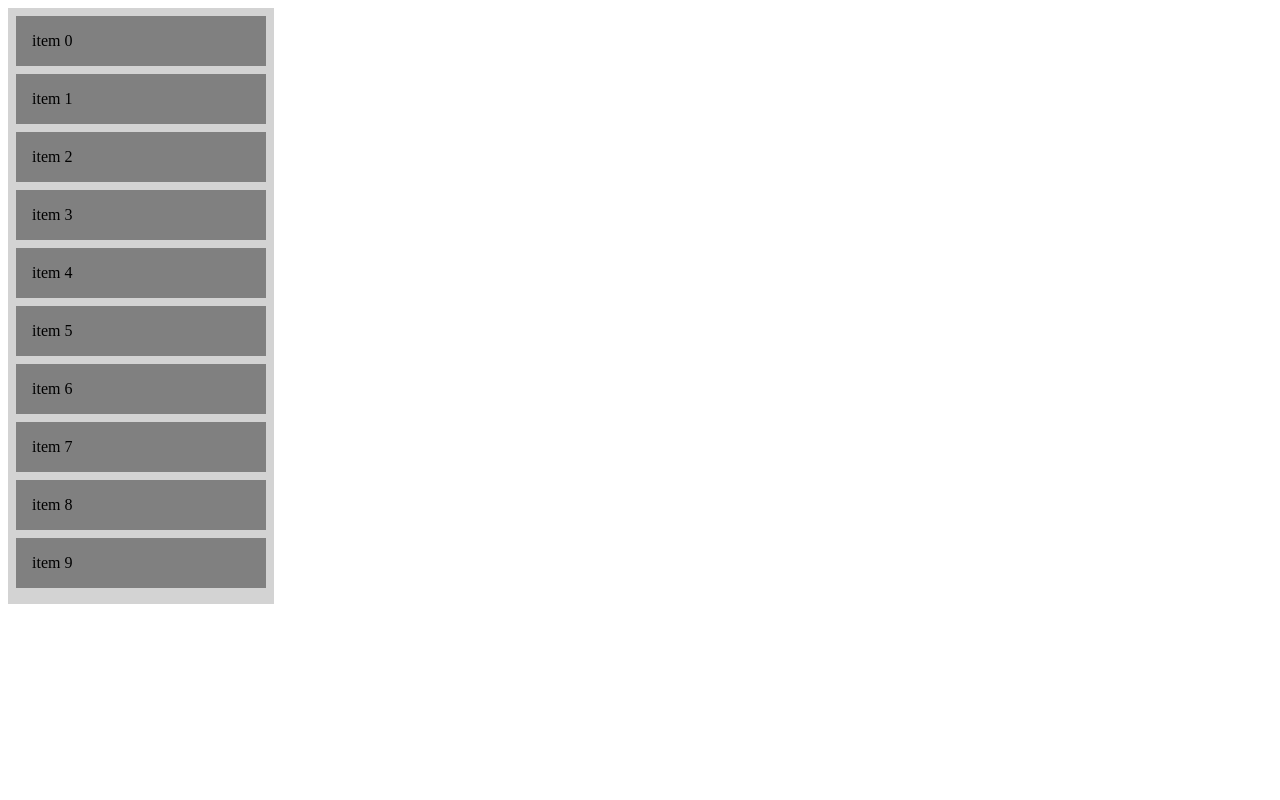
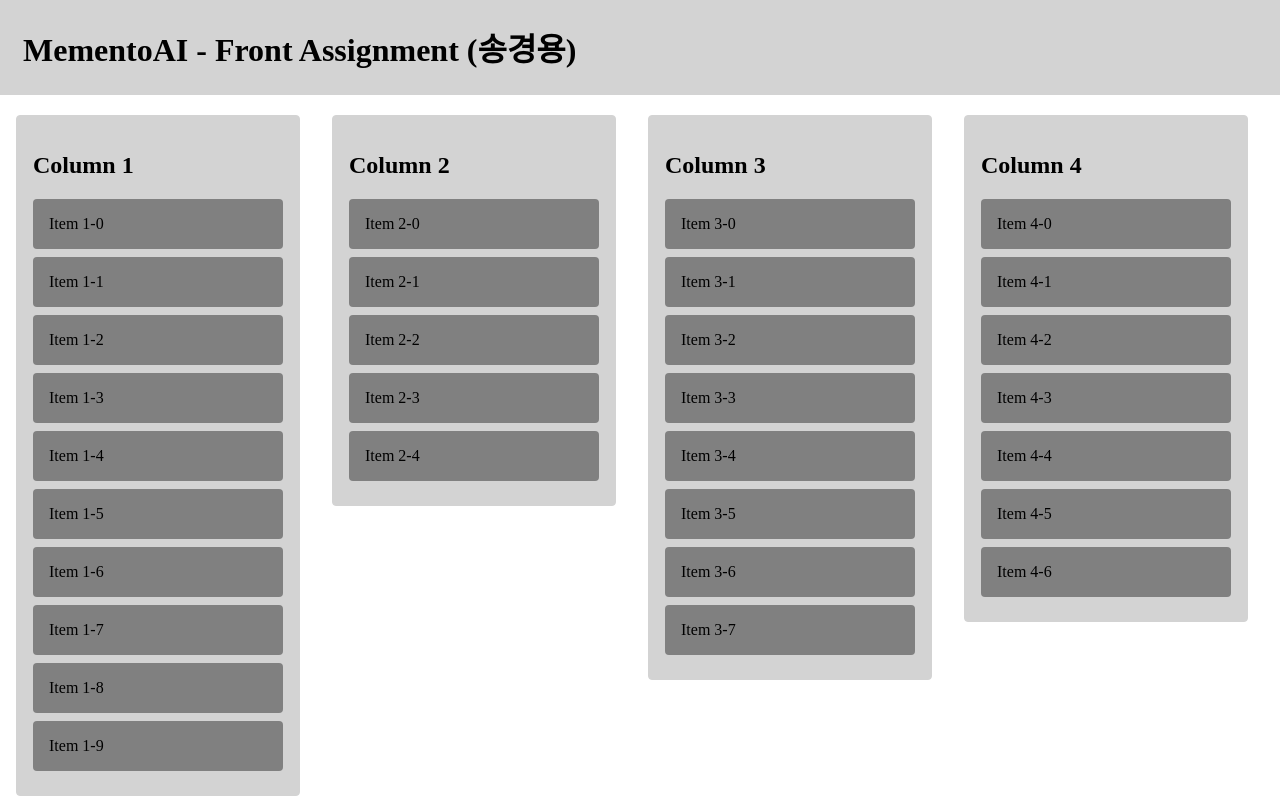
Before and after one commit to strongsongky/MementoAI-frontend, a React app: page / in a window 1280 px wide. Built offline with nearby package versions, Linux system fonts and the light colour scheme.

Commit message:
feat: Added multiple columns

```diff
--- a/src/App.css
+++ b/src/App.css
@@ -0,0 +1,45 @@
+body {
+  margin: 0;
+  padding: 0;
+}
+
+.header {
+  background-color: lightgrey;
+  padding: 3px;
+  margin-bottom: 20;
+}
+
+.header h1 {
+  padding-left: 20px;
+}
+
+.columns {
+  display: flex;
+  align-items: flex-start;
+}
+
+.column {
+  margin: 0 16px;
+  padding: 16px;
+  border: 1px solid lightgrey;
+  border-radius: 4px;
+  width: 250px;
+  background-color: lightgrey;
+}
+
+.column.dragging-over {
+  background-color: lightblue;
+}
+
+.item {
+  user-select: none;
+  padding: 16px;
+  margin-bottom: 8px;
+  background-color: grey;
+  border-radius: 4px;
+  cursor: pointer;
+}
+
+.item.dragging {
+  background-color: lightgreen;
+}
--- a/src/App.js
+++ b/src/App.js
@@ -0,0 +1,137 @@
+import React, { useState, useCallback } from "react";
+import ReactDOM from "react-dom";
+import { DragDropContext, Droppable, Draggable } from "react-beautiful-dnd";
+import "./App.css";
+
+const initialColumns = {
+  ["column-1"]: {
+    id: "column-1",
+    title: "Column 1",
+    items: Array.from({ length: 10 }, (v, k) => ({
+      id: `item-1-${k}`,
+      content: `Item 1-${k}`,
+    })),
+  },
+  ["column-2"]: {
+    id: "column-2",
+    title: "Column 2",
+    items: Array.from({ length: 5 }, (v, k) => ({
+      id: `item-2-${k}`,
+      content: `Item 2-${k}`,
+    })),
+  },
+  ["column-3"]: {
+    id: "column-3",
+    title: "Column 3",
+    items: Array.from({ length: 8 }, (v, k) => ({
+      id: `item-3-${k}`,
+      content: `Item 3-${k}`,
+    })),
+  },
+  ["column-4"]: {
+    id: "column-4",
+    title: "Column 4",
+    items: Array.from({ length: 7 }, (v, k) => ({
+      id: `item-4-${k}`,
+      content: `Item 4-${k}`,
+    })),
+  },
+};
+
+function App() {
+  const [columns, setColumns] = useState(initialColumns);
+
+  const reorder = (list, startIndex, endIndex) => {
+    const result = Array.from(list);
+    const [removed] = result.splice(startIndex, 1);
+    result.splice(endIndex, 0, removed);
+    return result;
+  };
+
+  const onDragEnd = useCallback(
+    (result) => {
+      const { source, destination } = result;
+
+      if (!destination) {
+        return;
+      }
+
+      const sourceColumn = columns[source.droppableId];
+      const destColumn = columns[destination.droppableId];
+
+      if (sourceColumn === destColumn) {
+        const newItems = reorder(
+          sourceColumn.items,
+          source.index,
+          destination.index
+        );
+        const newColumn = { ...sourceColumn, items: newItems };
+        setColumns((prev) => ({ ...prev, [newColumn.id]: newColumn }));
+      } else {
+        const sourceItems = Array.from(sourceColumn.items);
+        const [removed] = sourceItems.splice(source.index, 1);
+        const destItems = Array.from(destColumn.items);
+        destItems.splice(destination.index, 0, removed);
+        setColumns((prev) => ({
+          ...prev,
+          [sourceColumn.id]: { ...sourceColumn, items: sourceItems },
+          [destColumn.id]: { ...destColumn, items: destItems },
+        }));
+      }
+    },
+    [columns]
+  );
+
+  return (
+    <div className="app">
+      <header className="header">
+        <h1>MementoAI - Front Assignment (송경용)</h1>
+      </header>
+      <DragDropContext onDragEnd={onDragEnd}>
+        <div className="columns">
+          {Object.values(columns).map((column) => (
+            <Droppable key={column.id} droppableId={column.id}>
+              {(provided, snapshot) => (
+                <div
+                  {...provided.droppableProps}
+                  ref={provided.innerRef}
+                  className={`column ${
+                    snapshot.isDraggingOver ? "dragging-over" : ""
+                  }`}
+                >
+                  <h2>{column.title}</h2>
+                  {column.items.map((item, index) => (
+                    <Draggable
+                      key={item.id}
+                      draggableId={item.id}
+                      index={index}
+                    >
+                      {(provided, snapshot) => (
+                        <div
+                          ref={provided.innerRef}
+                          {...provided.draggableProps}
+                          {...provided.dragHandleProps}
+                          className={`item ${
+                            snapshot.isDragging ? "dragging" : ""
+                          }`}
+                          style={provided.draggableProps.style}
+                        >
+                          {item.content}
+                        </div>
+                      )}
+                    </Draggable>
+                  ))}
+                  {provided.placeholder}
+                </div>
+              )}
+            </Droppable>
+          ))}
+        </div>
+      </DragDropContext>
+    </div>
+  );
+}
+
+ReactDOM.render(<App />, document.getElementById("root"));
+
+export default App;
--- a/src/index.js
+++ b/src/index.js
@@ -1,88 +1,5 @@
-import React, { useState, useCallback } from "react";
+import React from "react";
 import ReactDOM from "react-dom";
-import { DragDropContext, Droppable, Draggable } from "react-beautiful-dnd";
-
-function App() {
-  const getItems = (count) =>
-    Array.from({ length: count }, (v, k) => k).map((k) => ({
-      id: `item-${k}`,
-      content: `item ${k}`,
-    }));
-
-  const [items, setItems] = useState(getItems(10));
-
-  const reorder = (list, startIndex, endIndex) => {
-    const result = Array.from(list);
-    const [removed] = result.splice(startIndex, 1);
-    result.splice(endIndex, 0, removed);
-    return result;
-  };
-
-  const onDragEnd = useCallback(
-    (result) => {
-      if (!result.destination) {
-        return;
-      }
-
-      const newItems = reorder(
-        items,
-        result.source.index,
-        result.destination.index
-      );
-
-      setItems(newItems);
-    },
-    [items]
-  );
-
-  return (
-    <DragDropContext onDragEnd={onDragEnd}>
-      <Droppable droppableId="droppable">
-        {(provided, snapshot) => (
-          <div
-            {...provided.droppableProps}
-            ref={provided.innerRef}
-            style={getListStyle(snapshot.isDraggingOver)}
-          >
-            {items.map((item, index) => (
-              <Draggable key={item.id} draggableId={item.id} index={index}>
-                {(provided, snapshot) => (
-                  <div
-                    ref={provided.innerRef}
-                    {...provided.draggableProps}
-                    {...provided.dragHandleProps}
-                    style={getItemStyle(
-                      snapshot.isDragging,
-                      provided.draggableProps.style
-                    )}
-                  >
-                    {item.content}
-                  </div>
-                )}
-              </Draggable>
-            ))}
-            {provided.placeholder}
-          </div>
-        )}
-      </Droppable>
-    </DragDropContext>
-  );
-}
-
-const GRID = 8;
-
-const getItemStyle = (isDragging, draggableStyle) => ({
-  userSelect: "none",
-  padding: GRID * 2,
-  margin: `0 0 ${GRID}px 0`,
-  background: isDragging ? "lightgreen" : "grey",
-  ...draggableStyle,
-});
-
-const getListStyle = (isDraggingOver) => ({
-  background: isDraggingOver ? "lightblue" : "lightgrey",
-  padding: GRID,
-  width: 250,
-});
+import App from "./App";
 
 ReactDOM.render(<App />, document.getElementById("root"));
```
